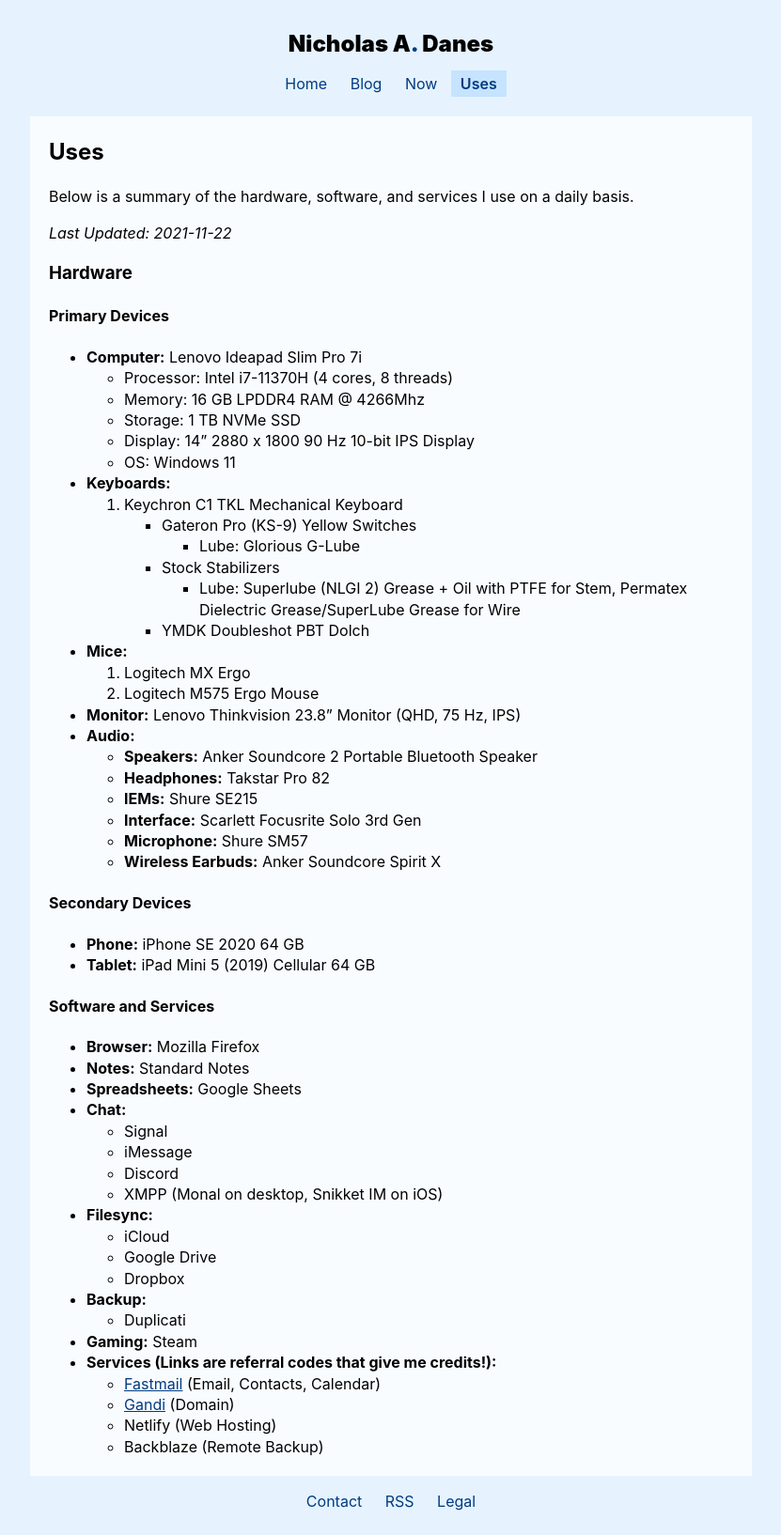
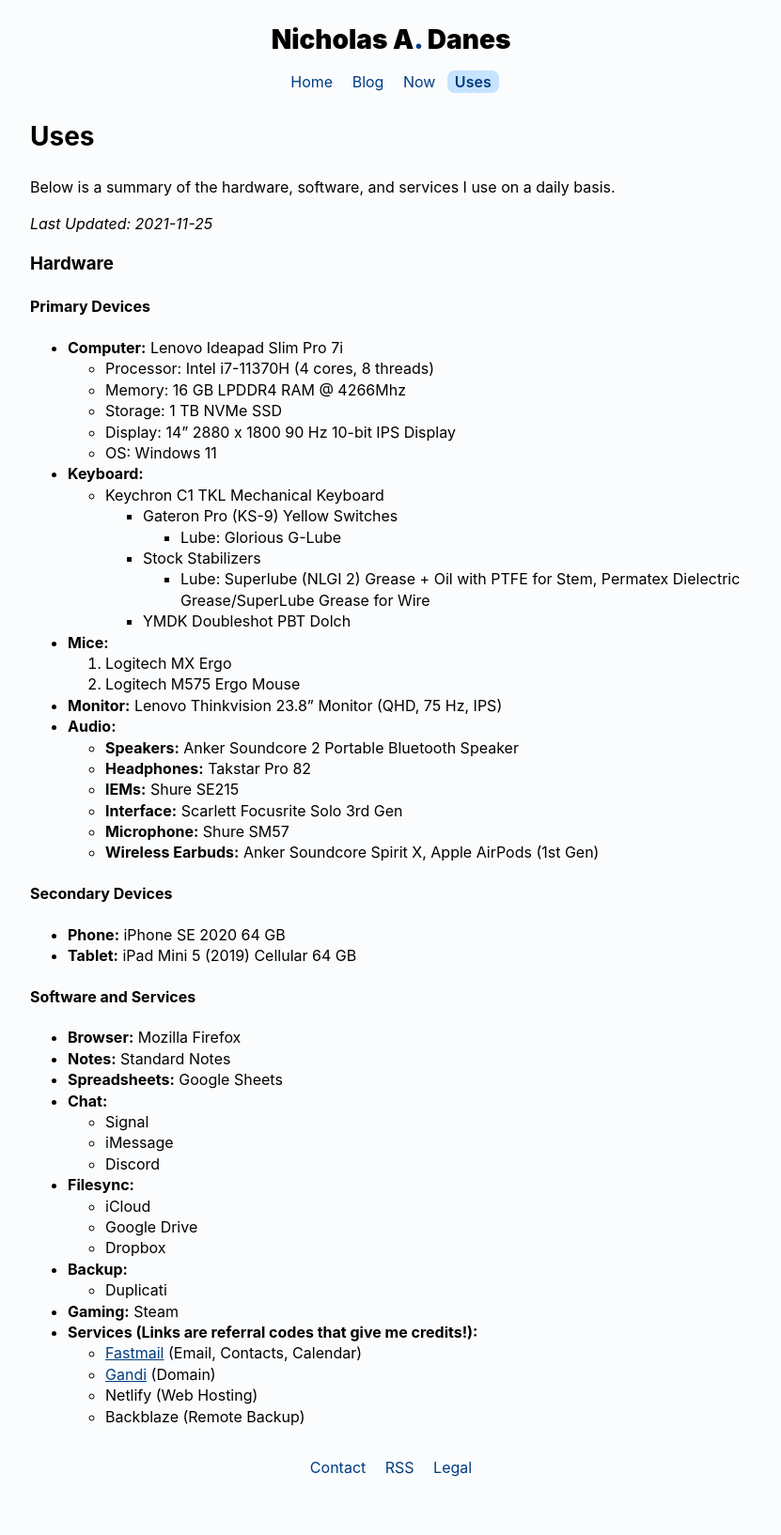
Before and after one commit to danesnick/old_website, a Jekyll site: the page built from uses.markdown, in a window 1280 px wide. Shown: the whole page at 94% size, without its empty margins (224-1055 px from the left). Built offline with Jekyll 4.4.1, drawn with Linux system fonts in a browser that asks for light colours; after the commit the page ends 1597 px from its top, so only the background shows below that.

Commit message:
Updated layout, now page and uses page

```diff
--- a/assets/css/style.scss
+++ b/assets/css/style.scss
@@ -9,8 +9,7 @@
   /* Color scheme */
 
   --textcolor: #000;
-  --maincolor: #f9fcff;
-  --bgcolor: #e6f3ff;
+  --bgcolor: #fafcfd;
   --highlight: #003b80;
   --navbgcolor: #a9d5ff;
   --navcurrentcolor: #c6e3ff;
@@ -20,7 +19,6 @@
 @media (prefers-color-scheme: dark) {
   * {
   --textcolor: #fff;
-  --maincolor: #101316;
   --bgcolor: #161a1f;
   --navbgcolor: #2f3740;
   --navcurrentcolor:  #2f3740;
@@ -53,12 +51,16 @@
 }
 
 div {
-  padding: 0 10px;
+  padding: 0 0px;
 }
 
 h1.title {
   font-weight: 900;
   margin-bottom: 10px;
+}
+
+h1 {
+  font-size: 1.75em;
 }
 
 span.dot {
@@ -67,8 +69,7 @@
 
 
 header {
-  padding: 10px 6px;
-  margin-bottom: 10px;
+  margin-bottom: 0px;
   margin-top: 0px;
 }
 
@@ -91,7 +92,8 @@
    word-wrap: break-word;
    margin: 0;
    a {
-    padding: 4px 10px;
+    padding: 2px 8px;
+    border-radius: 8px;
     text-align: center;
     text-decoration: none;
    }
@@ -119,8 +121,8 @@
 }
 
 main {
-  padding-top: 1px;
-  background-color: var(--maincolor);
+  padding-top: 0px;
+  margin-top: 0px;
 }
 figure img {
   margin-left: auto;
@@ -170,7 +172,7 @@
 footer {
   background: var(--bgcolor);
   padding-top: 12px;
-  margin-top: 20px;
+  margin-top: 0px;
   margin-bottom: 20px;
   text-align: center;
   a {
--- a/now.markdown
+++ b/now.markdown
@@ -13,10 +13,10 @@
 * Stepping away from the custom mechanical keyboard hobby
 	- The hobby is very expensive and I want to allocate that money for other financial goals/hobbies
 	- Selling other keyboards I don't use or want to keep
-	- Last build is modding a Keychron C1 mechanical keyboard with Gateron Pro Yellow switches
+	- ~~Last build is modding a Keychron C1 mechanical keyboard with Gateron Pro Yellow switches~~ Now built!
 * Finished recording another LP with [Faim](https://faim.bandcamp.com)
-* Continuing to practice with [Broken Record](https://brokenrecordisaband)
-* Sold my last PC (Thinkcentre M75q) and trying to use Apple Ecosystem daily by using my partner's 13" M1 Macbook Pro
+* Continuing to practice with [Broken Record](https://brokenrecordisaband.com)
+* Sold my last PC (Thinkcentre M75q) and trying to use Apple Ecosystem daily by ~~using my partner's 13" M1 Macbook Pro~~ Now using a Lenovo Ideadpad Slim Pro 7i as my daily driver!
 
 ### Music
 * [Selective Wreckage](https://bridge9.bandcamp.com/album/selective-wreckage) by Crime in Stereo
--- a/uses.markdown
+++ b/uses.markdown
@@ -7,7 +7,7 @@
 
 Below is a summary of the hardware, software, and services I use on a daily basis.
 
-*Last Updated: 2021-11-22*
+*Last Updated: 2021-11-25*
 
 ### Hardware
 
@@ -25,8 +25,8 @@
 	+ Display: 14" 2880 x 1800 90 Hz 10-bit IPS Display
 	+ OS: Windows 11
 
-* **Keyboards:**
-	1. Keychron C1 TKL Mechanical Keyboard
+* **Keyboard:**
+	+ Keychron C1 TKL Mechanical Keyboard
 		+ Gateron Pro (KS-9) Yellow Switches
 			- Lube: Glorious G-Lube
 		+ Stock Stabilizers
@@ -43,7 +43,7 @@
 	+ **IEMs:** Shure SE215
 	+ **Interface:** Scarlett Focusrite Solo 3rd Gen
 	+ **Microphone:** Shure SM57
-	+ **Wireless Earbuds:** Anker Soundcore Spirit X
+	+ **Wireless Earbuds:** Anker Soundcore Spirit X, Apple AirPods (1st Gen)
 
 #### Secondary Devices
 
@@ -59,7 +59,6 @@
 	+ Signal
 	+ iMessage
 	+ Discord
-	+ XMPP (Monal on desktop, Snikket IM on iOS)
 * **Filesync:**
 	+ iCloud
 	+ Google Drive
```
